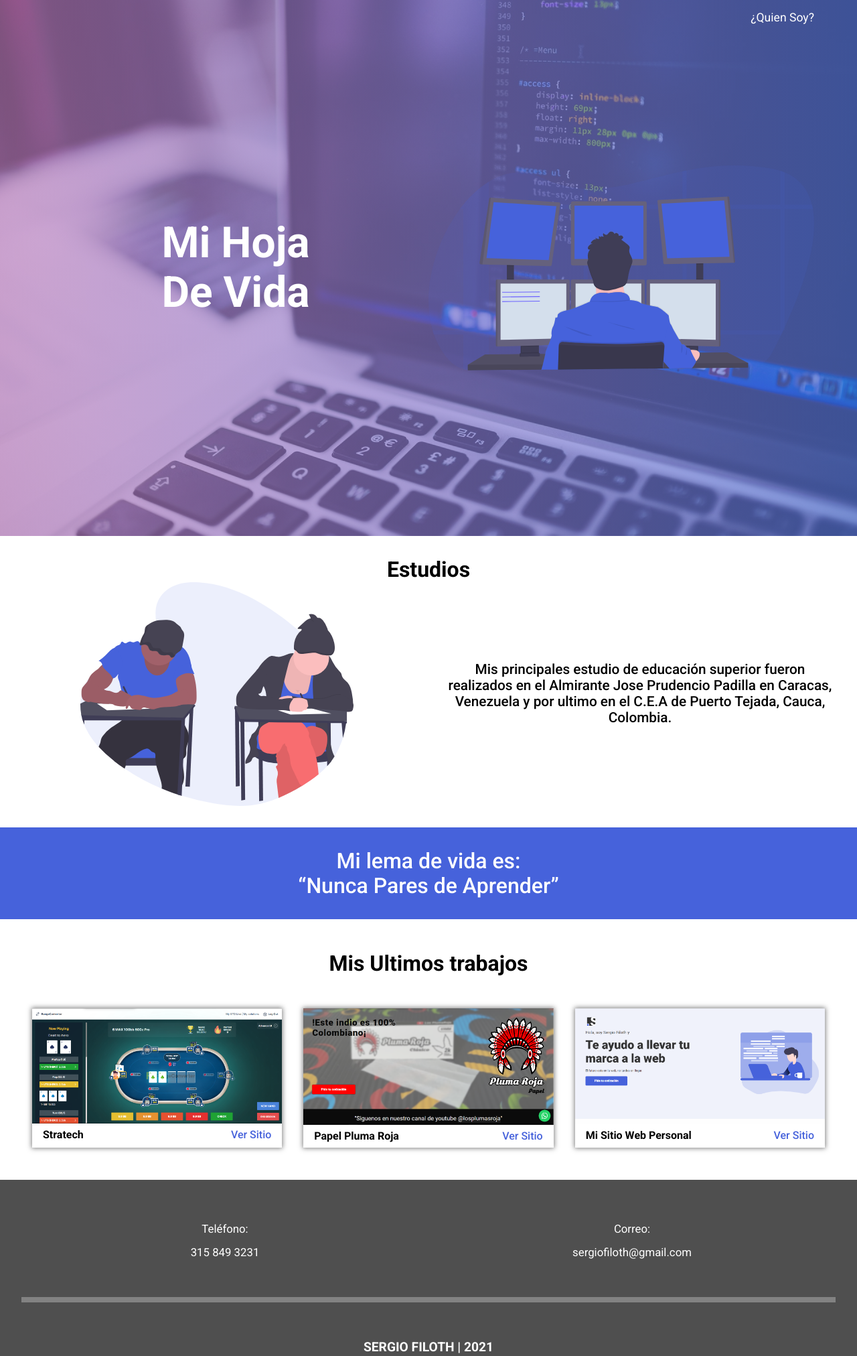
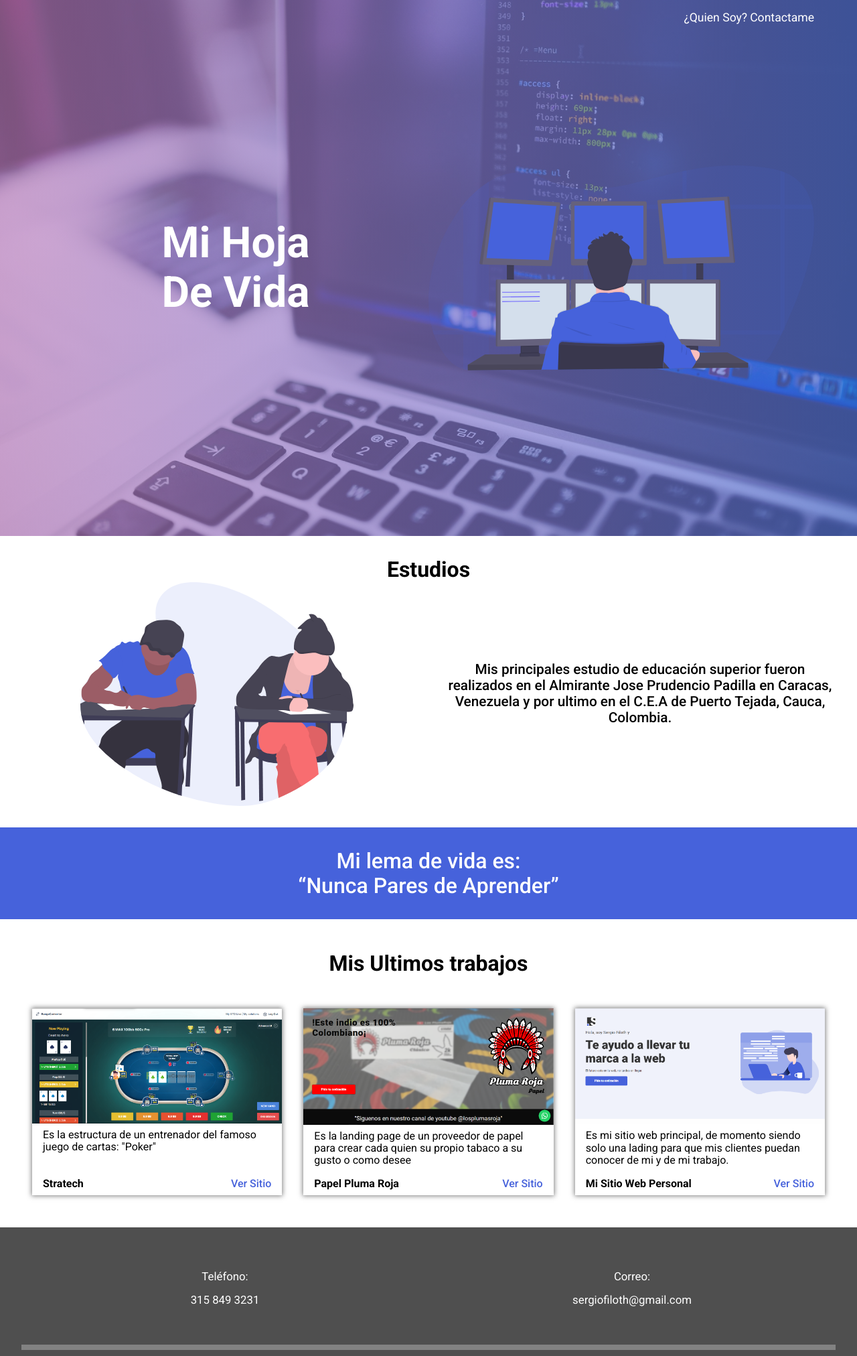
Before and after one commit to SergioFiloth/WebsiteSistemas, a PHP site: page / in a window 1280 px wide. Shown: the top 2024 px of the page at 67% size. Run offline with PHP 8.4, Linux system fonts and the light colour scheme.

Commit message:
Mejorando Works--card agregandole una descripcion de los trabajos

```diff
--- a/css/styles.css
+++ b/css/styles.css
@@ -147,6 +147,8 @@ a {
     width: 100%;
     box-shadow: 0px 0px 7px 1px rgba(0, 0, 0, 0.5);
     transition: transform .3s;
+    display: flex;
+    flex-direction: column;
 }
 
 .Works--card:hover {
@@ -159,7 +161,18 @@ a {
 }
 
 .Works--card__footer {
+    height: 100%;
+    display: flex;
+    flex-direction: column;
+    justify-content: space-between;
     padding: .5rem 1rem;
+}
+
+.Works--footer__description {
+    margin-bottom: 1rem;
+}
+
+.Works--footer__link-container {
     display: flex;
     justify-content: space-between;
 }
--- a/index.php
+++ b/index.php
@@ -18,6 +18,7 @@
             <ul class="Menu--list">
                 <li class="Menu--link">
                     <a href="who" class="Menu--link__link">¿Quien Soy?</a>
+                    <a href="who#contact" class="Menu--link__link">Contactame</a>
                 </li>
             </ul>
         </main>
@@ -50,22 +51,37 @@
             <div class="Works--card">
                 <img src="img/works/stratech.png" alt="Stratech Site" class="Works--card__img">
                 <div class="Works--card__footer">
+                    <p class="Works--footer__description">
+                        Es la estructura de un entrenador del famoso juego de cartas: "Poker"
+                    </p>
+                    <div class="Works--footer__link-container">
                         <p class="Works--footer__name">Stratech</p>
                         <a href="https://pruebassergiof.000webhostapp.com/" class="Works--footer__link" target="_blank">Ver Sitio</a>
+                    </div>
                 </div>
             </div>
             <div class="Works--card">
                 <img src="img/works/plumaroja.png" alt="Pluma Roja Site" class="Works--card__img">
                 <div class="Works--card__footer">
+                    <p class="Works--footer__description">
+                        Es la landing page de un proveedor de papel para crear cada quien su propio tabaco a su gusto o como desee
+                    </p>
+                    <div class="Works--footer__link-container">
                         <p class="Works--footer__name">Papel Pluma Roja</p>
                         <a href="https://papelplumaroja.netlify.app/" class="Works--footer__link" target="_blank">Ver Sitio</a>
+                    </div>
                 </div>
             </div>
             <div class="Works--card">
                 <img src="img/works/sergiofiloth.png" alt="Sergio Filoth Site" class="Works--card__img">
                 <div class="Works--card__footer">
+                    <p class="Works--footer__description">
+                        Es mi sitio web principal, de momento siendo solo una lading para que mis clientes puedan conocer de mi y de mi trabajo.
+                    </p>
+                    <div class="Works--footer__link-container">
                         <p class="Works--footer__name">Mi Sitio Web Personal</p>
                         <a href="https://sergiofiloth.netlify.app/" class="Works--footer__link" target="_blank">Ver Sitio</a>
+                    </div>
                 </div>
             </div>
         </div>
--- a/who/index.php
+++ b/who/index.php
@@ -28,7 +28,7 @@
             </p>
         </div>
     </div>
-    <form class="Form">
+    <form class="Form" id="contact">
         <div class="Form-content">
             <p class="Form__title">
                 Contáctame
```
Lines whose indentation alone changed are shown as unchanged.
